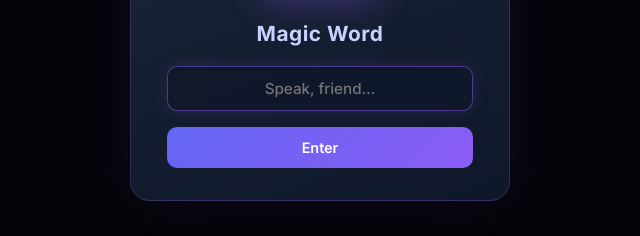
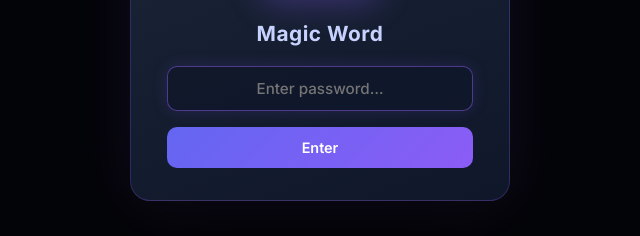
Before and after one commit to georgetaylor3978/Table-of-Contents, a plain HTML site: page index.html in a window 1280 px wide. Both pictures are taken after a click on the button "Enter the hidden realm". Shown: the part 382-618 px from the top of the page, 320-960 px from the left. Drawn offline with Linux system fonts and the light colour scheme; no server answers.

Commit message:
Remove password hint from wizard modal

```diff
--- a/index.html
+++ b/index.html
@@ -97,7 +97,7 @@
         <div class="wizard-modal">
             <img src="wizred.png" alt="Red Wizard" class="wizard-modal-img">
             <p class="wizard-prompt" id="wizardPrompt">Magic Word</p>
-            <input type="password" class="wizard-input" id="wizardInput" placeholder="Speak, friend…" autocomplete="off">
+            <input type="password" class="wizard-input" id="wizardInput" placeholder="Enter password…" autocomplete="off">
             <button class="wizard-submit" id="wizardSubmit">Enter</button>
         </div>
     </div>
```
